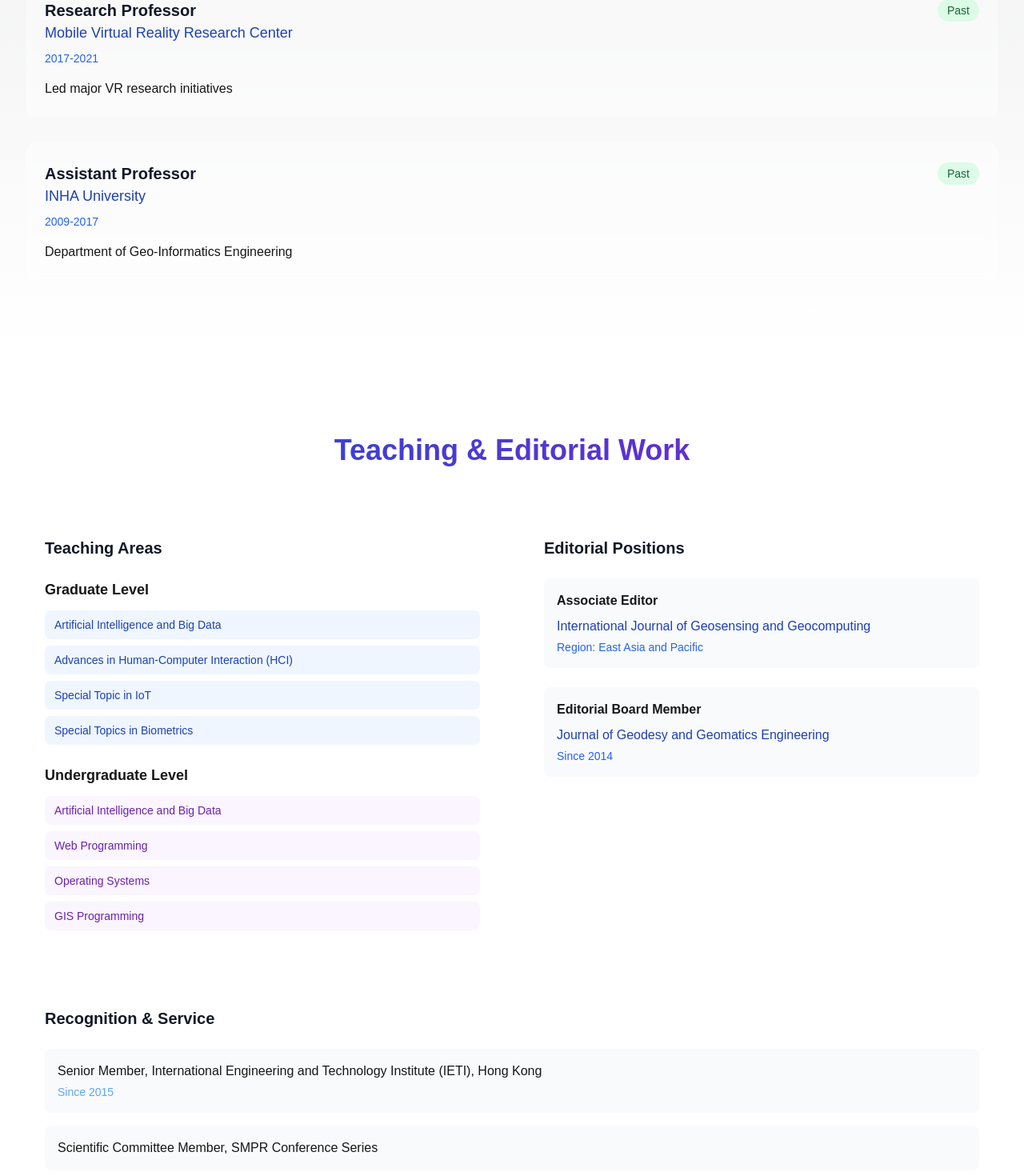
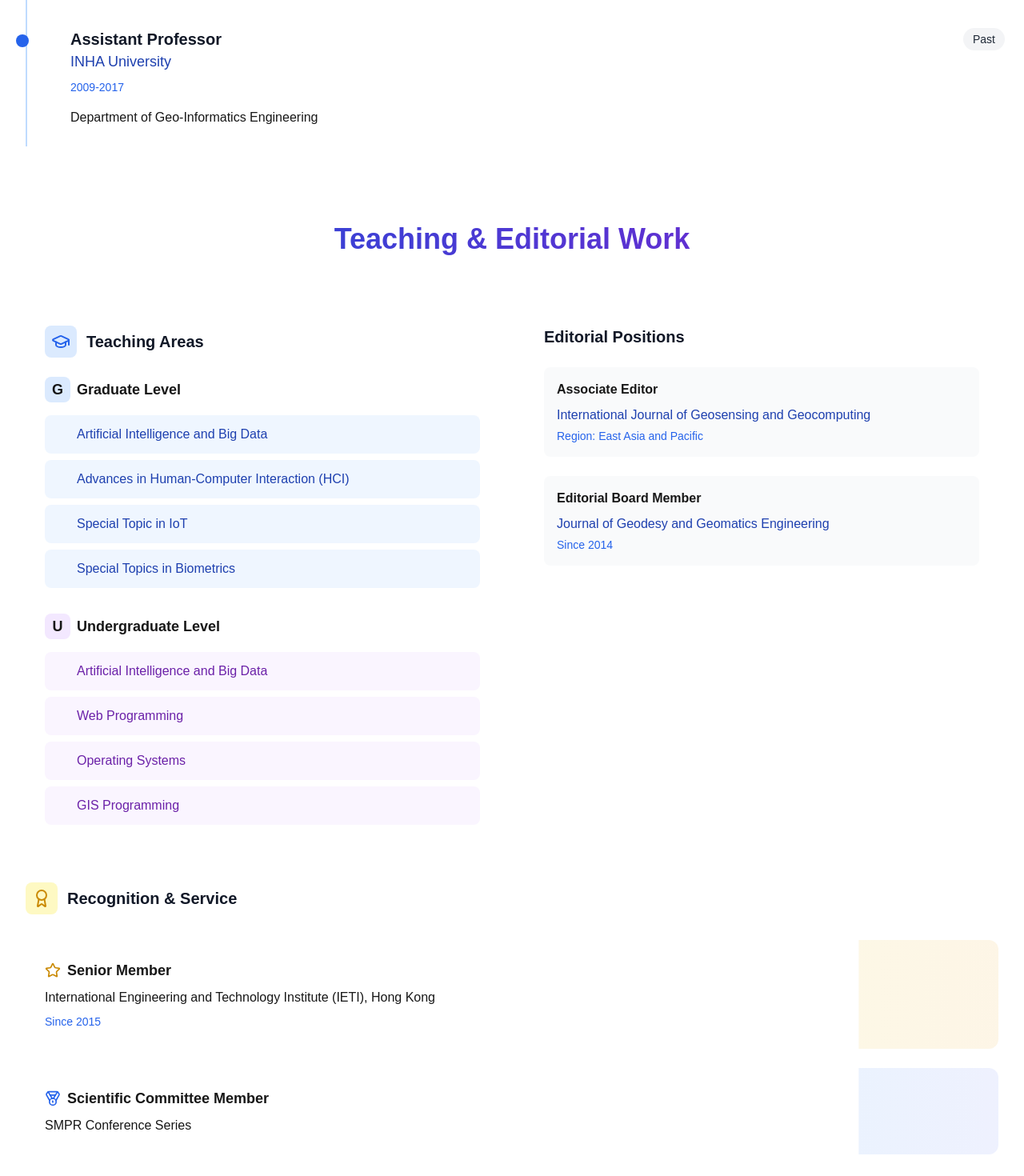
Before and after one commit to azizbekdevuz/dr-niaraki-website, a Next.js app: page /about in a window 1280 px wide. Shown: the part 2805-4275 px from the top of the page at 80% size. Built offline with nearby package versions, Linux system fonts and the light colour scheme.

Commit message:
added SpeedInsights

```diff
--- a/package.json
+++ b/package.json
@@ -13,6 +13,7 @@
     "type-fix": "tsc --noEmit && npm run lint:fix"
   },
   "dependencies": {
+    "@vercel/speed-insights": "^1.1.0",
     "framer-motion": "^11.11.17",
     "gsap": "^3.12.5",
     "locomotive-scroll": "^4.1.4",
--- a/src/pages/_app.tsx
+++ b/src/pages/_app.tsx
@@ -4,6 +4,7 @@ import "../styles/globals.css";
 import "../styles/atomcursor.css";
 import { ThemeProvider } from "next-themes";
 import { AnimatePresence } from "framer-motion";
+import { SpeedInsights } from "@vercel/speed-insights/next"
 
 function MyApp({ Component, pageProps, router }: AppProps) {
   useEffect(() => {
@@ -20,6 +21,7 @@ function MyApp({ Component, pageProps, router }: AppProps) {
       <AnimatePresence mode="wait">
         <Component {...pageProps} key={router.route} />
       </AnimatePresence>
+      <SpeedInsights/>
     </ThemeProvider>
   );
 }
--- a/src/pages/about.tsx
+++ b/src/pages/about.tsx
@@ -2,7 +2,8 @@ import React, { useState, useEffect } from "react";
 import { motion } from "framer-motion";
 import { useInView } from "react-intersection-observer";
 import {
-   Building, Calendar,
+  Building, Calendar, GraduationCap,
+  Award, Star,
   Book, Globe, Brain,  FileText,
   ExternalLink, Medal,
   Mail, Phone, MapPin, BarChart, ChevronRight
@@ -473,30 +474,35 @@ return (
         </div>
       </section>
 
-      {/* Career Timeline Section */}
-      <section className="py-24 bg-gradient-to-b from-transparent via-gray-900/5 to-transparent">
-        <div className="max-w-7xl mx-auto px-4 md:px-8">
-          <motion.h2
-            initial={{ opacity: 0, y: 20 }}
-            animate={{ opacity: 1, y: 0 }}
-            className={`text-3xl md:text-4xl font-bold text-center mb-16 bg-clip-text text-transparent bg-gradient-to-r ${
-              darkMode ? textSystem.dark.gradient : textSystem.light.gradient
-            }`}
-          >
-            Academic Journey
-          </motion.h2>
+      <section className="relative space-y-8">
+        {/* Timeline line */}
+        <div className={`absolute left-8 top-0 bottom-0 w-0.5 ${
+          darkMode ? "bg-blue-500/20" : "bg-blue-200"
+        }`} />
 
-          <div className="space-y-8">
         {careerTimeline.map((item, index) => (
           <motion.div
             key={index}
             initial={{ opacity: 0, x: -20 }}
             animate={{ opacity: 1, x: 0 }}
             transition={{ delay: index * 0.1 }}
-                className={`p-6 rounded-xl backdrop-blur-sm ${
+            whileHover={{ scale: 1.02 }}
+            className={`relative ml-16 p-6 rounded-xl backdrop-blur-sm ${
               darkMode ? "bg-gray-800/40" : "bg-white/40"
             }`}
           >
+            {/* Timeline dot */}
+            <motion.div
+              className={`absolute left-0 w-4 h-4 rounded-full -translate-x-[2.75rem] top-8 ${
+                item.period.includes("Present")
+                  ? "bg-green-400"
+                  : darkMode ? "bg-blue-400" : "bg-blue-600"
+              }`}
+              whileHover={{ scale: 1.5 }}
+            />
+
+            {/* Content */}
+            <div className="relative">
               <div className="flex items-start justify-between">
                 <div>
                   <h3 className={`text-xl font-bold ${
@@ -509,19 +515,25 @@ return (
                     darkMode ? "text-blue-400" : "text-blue-600"
                   }`}>{item.period}</p>
                 </div>
-                  <span className={`px-3 py-1 rounded-full text-sm ${
-                    darkMode
+                <motion.span
+                  whileHover={{ scale: 1.1 }}
+                  className={`px-3 py-1 rounded-full text-sm ${
+                    item.period.includes("Present")
+                      ? darkMode
                         ? "bg-green-500/20 text-green-300"
                         : "bg-green-100 text-green-800"
-                  }`}>
+                      : darkMode
+                        ? "bg-gray-700/50 text-gray-300"
+                        : "bg-gray-100 text-gray-800"
+                  }`}
+                >
                   {item.period.includes("Present") ? "Current" : "Past"}
-                  </span>
+                </motion.span>
               </div>
               <p className="mt-4">{item.details}</p>
+            </div>
           </motion.div>
         ))}
-          </div>
-        </div>
       </section>
 
       {/* Teaching & Editorial Section */}
@@ -545,46 +557,57 @@ return (
                   darkMode ? "bg-gray-800/40" : "bg-white/40"
                 }`}
               >
-                    <h3 className={`text-xl font-bold mb-6 ${
+                <div className="flex items-center gap-3 mb-6">
+                  <div className={`p-2 rounded-lg ${
+                    darkMode ? "bg-blue-500/20" : "bg-blue-100"
+                  }`}>
+                    <GraduationCap className={darkMode ? "text-blue-300" : "text-blue-600"} />
+                  </div>
+                  <h3 className={`text-xl font-bold ${
                     darkMode ? textSystem.dark.primary : textSystem.light.primary
                   }`}>Teaching Areas</h3>
+                </div>
 
-                    <div className="space-y-6">
-                        <div>
-                        <h4 className="text-lg font-semibold mb-3">Graduate Level</h4>
+                <div className="space-y-8">
+                  {Object.entries(teachingAreas).map(([level, courses], idx) => (
+                    <motion.div
+                      key={idx}
+                      initial={{ opacity: 0, y: 20 }}
+                      animate={{ opacity: 1, y: 0 }}
+                      transition={{ delay: idx * 0.1 }}
+                    >
+                      <h4 className="text-lg font-semibold mb-4 flex items-center gap-2">
+                        <span className={`inline-flex items-center justify-center w-8 h-8 rounded-lg ${
+                          darkMode
+                            ? level === "graduate" ? "bg-blue-500/20" : "bg-purple-500/20"
+                            : level === "graduate" ? "bg-blue-100" : "bg-purple-100"
+                        }`}>
+                          {level === "graduate" ? "G" : "U"}
+                        </span>
+                        {level === "graduate" ? "Graduate Level" : "Undergraduate Level"}
+                      </h4>
                       <div className="grid gap-2">
-                            {teachingAreas.graduate.map((course, idx) => (
-                            <div
-                                key={idx}
-                                className={`px-3 py-2 rounded-lg text-sm ${
-                                darkMode
+                        {courses.map((course, courseIdx) => (
+                          <motion.div
+                            key={courseIdx}
+                            whileHover={{ x: 10 }}
+                            className={`px-4 py-3 rounded-lg flex items-center gap-2 group ${
+                              level === "graduate"
+                                ? darkMode
                                   ? "bg-blue-500/10 text-blue-300"
                                   : "bg-blue-50 text-blue-800"
-                                }`}
-                            >
-                                {course}
-                            </div>
-                            ))}
-                        </div>
-                        </div>
-
-                        <div>
-                        <h4 className="text-lg font-semibold mb-3">Undergraduate Level</h4>
-                        <div className="grid gap-2">
-                            {teachingAreas.undergraduate.map((course, idx) => (
-                            <div
-                                key={idx}
-                                className={`px-3 py-2 rounded-lg text-sm ${
-                                darkMode
+                                : darkMode
                                   ? "bg-purple-500/10 text-purple-300"
                                   : "bg-purple-50 text-purple-800"
                             }`}
                           >
-                                {course}
-                            </div>
+                            <ChevronRight size={16} className="opacity-0 group-hover:opacity-100 transition-opacity" />
+                            <span>{course}</span>
+                          </motion.div>
                         ))}
                       </div>
-                        </div>
+                    </motion.div>
+                  ))}
                 </div>
               </motion.div>
 
@@ -632,25 +655,74 @@ return (
 <motion.div
   initial={{ opacity: 0, y: 20 }}
   animate={{ opacity: 1, y: 0 }}
-            className={`mt-12 p-6 rounded-xl backdrop-blur-sm ${
+  className="mt-12"
+>
+  <div className="flex items-center gap-3 mb-8">
+    <div className={`p-2 rounded-lg ${
+      darkMode ? "bg-yellow-500/20" : "bg-yellow-100"
+    }`}>
+      <Award className={darkMode ? "text-yellow-300" : "text-yellow-600"} />
+    </div>
+    <h3 className={`text-xl font-bold ${
+      darkMode ? textSystem.dark.primary : textSystem.light.primary
+    }`}>Recognition & Service</h3>
+  </div>
+
+  <div className="grid gap-6">
+    <motion.div
+      whileHover={{ scale: 1.02 }}
+      className={`relative p-6 rounded-xl overflow-hidden ${
         darkMode ? "bg-gray-800/40" : "bg-white/40"
       }`}
     >
-            <h3 className={`text-xl font-bold mb-6 ${
-                darkMode ? textSystem.dark.primary : textSystem.light.primary
-            }`}>Recognition & Service</h3>
-                            <div className="space-y-4">
-                        <div className={`p-4 rounded-lg ${
-                        darkMode ? "bg-gray-700/50" : "bg-gray-50"
-                        }`}>
-                        <p>Senior Member, International Engineering and Technology Institute (IETI), Hong Kong</p>
-                        <p className="text-sm text-blue-400 mt-1">Since 2015</p>
+      <motion.div
+        className="absolute inset-0 bg-gradient-to-r from-yellow-500/10 via-orange-500/10 to-yellow-500/10"
+        animate={{
+          x: ["0%", "100%", "0%"],
+        }}
+        transition={{
+          duration: 15,
+          repeat: Infinity,
+          ease: "linear",
+        }}
+      />
+      <div className="relative z-10">
+        <h4 className="text-lg font-semibold flex items-center gap-2">
+          <Star className={darkMode ? "text-yellow-400" : "text-yellow-600"} size={20} />
+          Senior Member
+        </h4>
+        <p className="mt-2">International Engineering and Technology Institute (IETI), Hong Kong</p>
+        <p className={`text-sm mt-2 ${
+          darkMode ? "text-blue-400" : "text-blue-600"
+        }`}>Since 2015</p>
       </div>
-                        <div className={`p-4 rounded-lg ${
-                        darkMode ? "bg-gray-700/50" : "bg-gray-50"
-                        }`}>
-                        <p>Scientific Committee Member, SMPR Conference Series</p>
+    </motion.div>
+
+    <motion.div
+      whileHover={{ scale: 1.02 }}
+      className={`relative p-6 rounded-xl overflow-hidden ${
+        darkMode ? "bg-gray-800/40" : "bg-white/40"
+      }`}
+    >
+      <motion.div
+        className="absolute inset-0 bg-gradient-to-r from-blue-500/10 via-purple-500/10 to-blue-500/10"
+        animate={{
+          x: ["0%", "100%", "0%"],
+        }}
+        transition={{
+          duration: 15,
+          repeat: Infinity,
+          ease: "linear",
+        }}
+      />
+      <div className="relative z-10">
+        <h4 className="text-lg font-semibold flex items-center gap-2">
+          <Medal className={darkMode ? "text-blue-400" : "text-blue-600"} size={20} />
+          Scientific Committee Member
+        </h4>
+        <p className="mt-2">SMPR Conference Series</p>
       </div>
+    </motion.div>
   </div>
 </motion.div>
         </div>
```
Also changed, not shown: 1 other file (tests, documents, lock files or other folders). Lines whose indentation alone changed are shown as unchanged.
